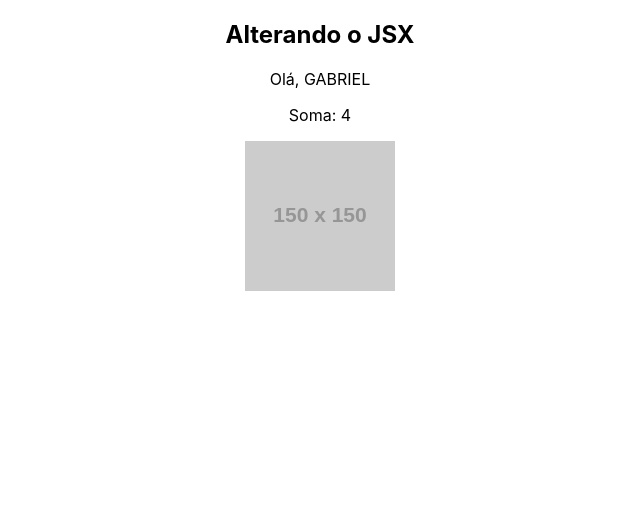
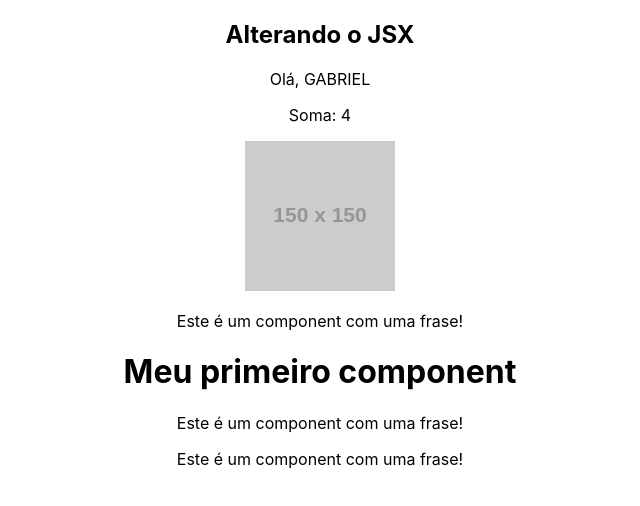
Before and after one commit to bielCoder/aulaReact, a React (Create React App) app: page / in a window 1280 px wide. Shown: the top 506 px of the page, without its empty margins (320-960 px from the left). Built offline with nearby package versions, Linux system fonts and the light colour scheme.

Commit message:
initial commit

```diff
--- a/src/App.js
+++ b/src/App.js
@@ -1,4 +1,5 @@
 import './App.css';
+import HelloWorld from './components/HelloWorld';
 
 function App() {
 
@@ -18,6 +19,7 @@
       <p>Olá, { newName }</p>
       <p>Soma: { sum(2,2) }</p>
       <img src={ url } alt="Minha Imagem"/>
+      <HelloWorld/>
     </div>
   );
 }
--- /dev/null
+++ b/src/components/Frase.js
@@ -0,0 +1,10 @@
+function Frase()
+{
+    return (
+        <div>
+            <p>Este é um component com uma frase!</p>
+        </div>
+    )
+}
+
+export default Frase;
--- /dev/null
+++ b/src/components/HelloWorld.js
@@ -0,0 +1,16 @@
+import Frase from "./Frase";
+
+
+function HelloWorld()
+{
+    return (
+        <div>
+            <Frase />
+            <h1>Meu primeiro component</h1>
+            <Frase />
+            <Frase />
+        </div>
+    )
+}
+
+export default HelloWorld;
```
Also changed, not shown: 1 other file (tests, documents, lock files or other folders).
